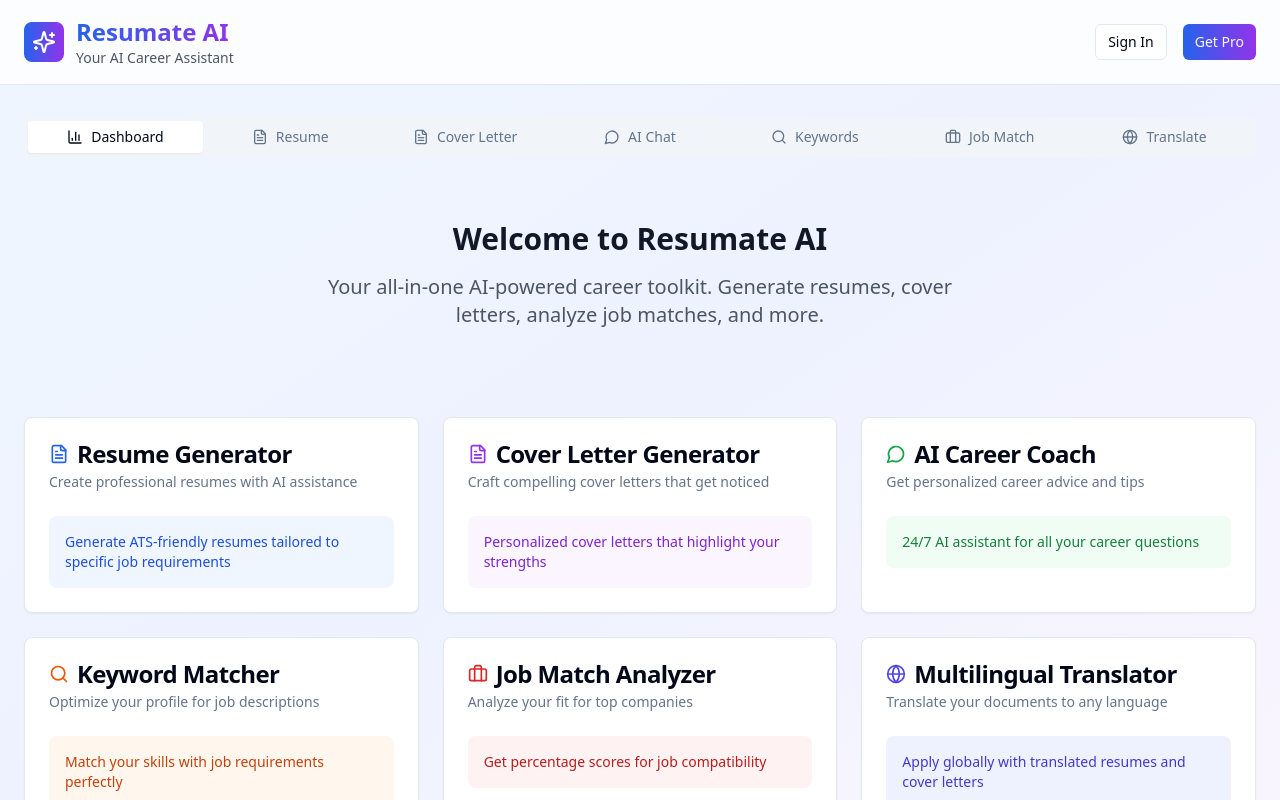
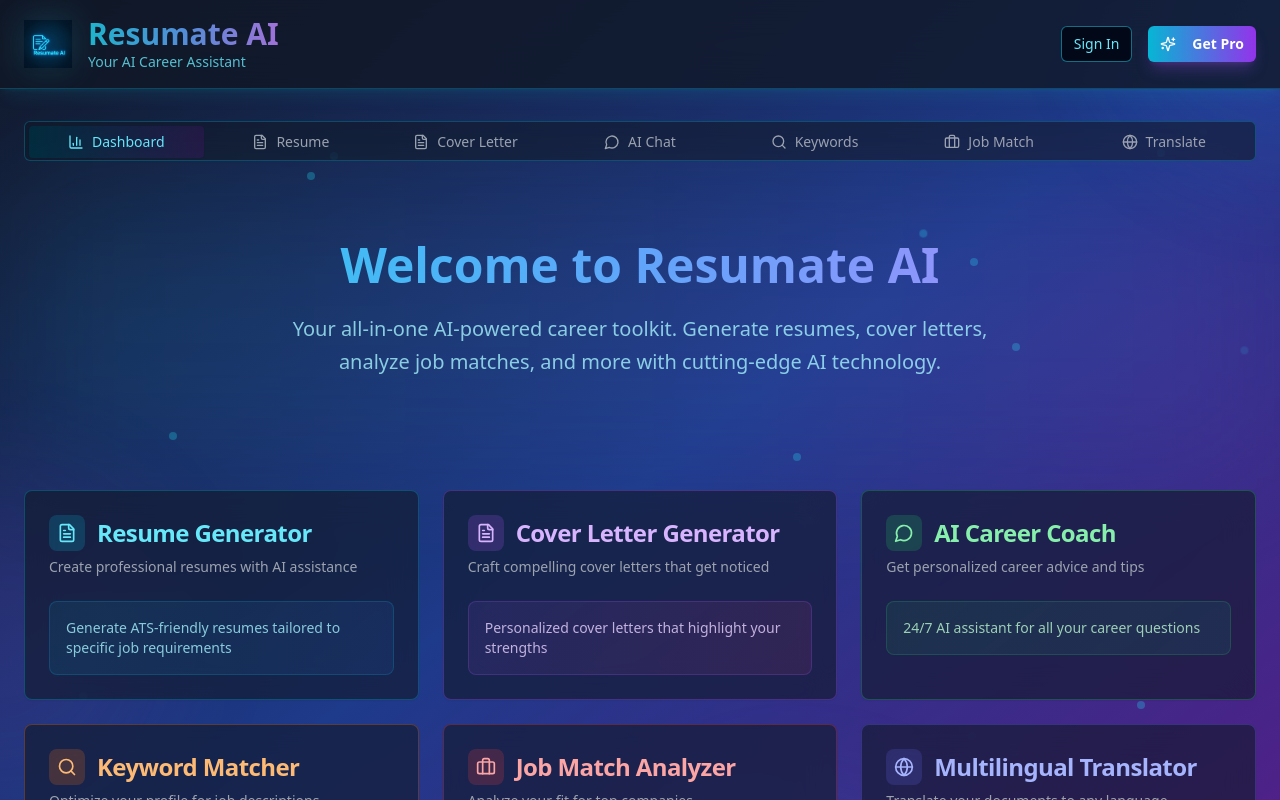
Before and after one commit to Abhiram03-2009/PathFuse-AI, a React (Vite) app: page / in a window 1280 px wide. Shown: the top 800 px of the page. Built offline with nearby package versions, Linux system fonts and the light colour scheme.

Commit message:
feat: Implement dark theme and animations
This commit introduces a dark theme with neon blue and purple colors, along with cool animations. It also sets up the project to utilize a user-uploaded logo.

```diff
--- a/src/index.css
+++ b/src/index.css
@@ -1,3 +1,4 @@
+
 @tailwind base;
 @tailwind components;
 @tailwind utilities;
@@ -6,50 +7,43 @@
 
 @layer base {
   :root {
-    --background: 0 0% 100%;
-    --foreground: 222.2 84% 4.9%;
+    --background: 222.2 84% 4.9%;
+    --foreground: 210 40% 98%;
 
-    --card: 0 0% 100%;
-    --card-foreground: 222.2 84% 4.9%;
+    --card: 222.2 84% 4.9%;
+    --card-foreground: 210 40% 98%;
 
-    --popover: 0 0% 100%;
-    --popover-foreground: 222.2 84% 4.9%;
+    --popover: 222.2 84% 4.9%;
+    --popover-foreground: 210 40% 98%;
 
-    --primary: 222.2 47.4% 11.2%;
-    --primary-foreground: 210 40% 98%;
+    --primary: 210 40% 98%;
+    --primary-foreground: 222.2 47.4% 11.2%;
 
-    --secondary: 210 40% 96.1%;
-    --secondary-foreground: 222.2 47.4% 11.2%;
+    --secondary: 217.2 32.6% 17.5%;
+    --secondary-foreground: 210 40% 98%;
 
-    --muted: 210 40% 96.1%;
-    --muted-foreground: 215.4 16.3% 46.9%;
+    --muted: 217.2 32.6% 17.5%;
+    --muted-foreground: 215 20.2% 65.1%;
 
-    --accent: 210 40% 96.1%;
-    --accent-foreground: 222.2 47.4% 11.2%;
+    --accent: 217.2 32.6% 17.5%;
+    --accent-foreground: 210 40% 98%;
 
-    --destructive: 0 84.2% 60.2%;
+    --destructive: 0 62.8% 30.6%;
     --destructive-foreground: 210 40% 98%;
 
-    --border: 214.3 31.8% 91.4%;
-    --input: 214.3 31.8% 91.4%;
-    --ring: 222.2 84% 4.9%;
+    --border: 217.2 32.6% 17.5%;
+    --input: 217.2 32.6% 17.5%;
+    --ring: 212.7 26.8% 83.9%;
 
     --radius: 0.5rem;
 
-    --sidebar-background: 0 0% 98%;
-
-    --sidebar-foreground: 240 5.3% 26.1%;
-
-    --sidebar-primary: 240 5.9% 10%;
-
-    --sidebar-primary-foreground: 0 0% 98%;
-
-    --sidebar-accent: 240 4.8% 95.9%;
-
-    --sidebar-accent-foreground: 240 5.9% 10%;
-
-    --sidebar-border: 220 13% 91%;
-
+    --sidebar-background: 240 5.9% 10%;
+    --sidebar-foreground: 240 4.8% 95.9%;
+    --sidebar-primary: 224.3 76.3% 48%;
+    --sidebar-primary-foreground: 0 0% 100%;
+    --sidebar-accent: 240 3.7% 15.9%;
+    --sidebar-accent-foreground: 240 4.8% 95.9%;
+    --sidebar-border: 240 3.7% 15.9%;
     --sidebar-ring: 217.2 91.2% 59.8%;
   }
 
@@ -101,3 +95,108 @@
     @apply bg-background text-foreground;
   }
 }
+
+/* Custom Cyberpunk Animations */
+@keyframes float {
+  0%, 100% {
+    transform: translateY(0px) translateX(0px);
+    opacity: 0.3;
+  }
+  33% {
+    transform: translateY(-30px) translateX(20px);
+    opacity: 1;
+  }
+  66% {
+    transform: translateY(-10px) translateX(-20px);
+    opacity: 0.6;
+  }
+}
+
+@keyframes glow {
+  0%, 100% {
+    box-shadow: 0 0 5px currentColor, 0 0 10px currentColor, 0 0 15px currentColor;
+  }
+  50% {
+    box-shadow: 0 0 10px currentColor, 0 0 20px currentColor, 0 0 30px currentColor;
+  }
+}
+
+@keyframes neon-flicker {
+  0%, 100% {
+    opacity: 1;
+    text-shadow: 0 0 5px currentColor, 0 0 10px currentColor, 0 0 15px currentColor, 0 0 20px currentColor;
+  }
+  2%, 8%, 10%, 92%, 98% {
+    opacity: 0.8;
+    text-shadow: none;
+  }
+}
+
+@keyframes fade-in {
+  from {
+    opacity: 0;
+    transform: translateY(20px);
+  }
+  to {
+    opacity: 1;
+    transform: translateY(0);
+  }
+}
+
+@keyframes pulse-glow {
+  0%, 100% {
+    box-shadow: 0 0 10px rgba(34, 211, 238, 0.3);
+  }
+  50% {
+    box-shadow: 0 0 20px rgba(34, 211, 238, 0.6), 0 0 30px rgba(34, 211, 238, 0.4);
+  }
+}
+
+.animate-float {
+  animation: float 15s ease-in-out infinite;
+}
+
+.animate-glow {
+  animation: glow 2s ease-in-out infinite alternate;
+}
+
+.animate-neon-flicker {
+  animation: neon-flicker 1.5s ease-in-out infinite alternate;
+}
+
+.animate-fade-in {
+  animation: fade-in 1s ease-out;
+}
+
+.animate-pulse-glow {
+  animation: pulse-glow 2s ease-in-out infinite;
+}
+
+/* Scrollbar Styling */
+::-webkit-scrollbar {
+  width: 8px;
+}
+
+::-webkit-scrollbar-track {
+  background: rgba(17, 24, 39, 0.8);
+}
+
+::-webkit-scrollbar-thumb {
+  background: rgba(34, 211, 238, 0.5);
+  border-radius: 4px;
+}
+
+::-webkit-scrollbar-thumb:hover {
+  background: rgba(34, 211, 238, 0.8);
+}
+
+/* Neon border effects */
+.neon-border {
+  border: 1px solid rgba(34, 211, 238, 0.5);
+  box-shadow: 0 0 10px rgba(34, 211, 238, 0.3);
+}
+
+.neon-border:hover {
+  border-color: rgba(34, 211, 238, 0.8);
+  box-shadow: 0 0 20px rgba(34, 211, 238, 0.5);
+}
--- a/src/pages/Index.tsx
+++ b/src/pages/Index.tsx
@@ -15,27 +15,63 @@ const Index = () => {
   const [activeTab, setActiveTab] = useState('dashboard');
 
   return (
-    <div className="min-h-screen bg-gradient-to-br from-blue-50 via-indigo-50 to-purple-50">
+    <div className="min-h-screen bg-gradient-to-br from-gray-900 via-blue-900 to-purple-900 relative overflow-hidden">
+      {/* Animated Background Elements */}
+      <div className="absolute inset-0 overflow-hidden">
+        <div className="absolute -top-40 -right-40 w-80 h-80 bg-blue-500/20 rounded-full blur-3xl animate-pulse"></div>
+        <div className="absolute top-1/2 -left-40 w-80 h-80 bg-purple-500/20 rounded-full blur-3xl animate-pulse delay-700"></div>
+        <div className="absolute -bottom-40 left-1/2 w-80 h-80 bg-cyan-500/20 rounded-full blur-3xl animate-pulse delay-1000"></div>
+      </div>
+
+      {/* Floating Particles */}
+      <div className="absolute inset-0 pointer-events-none">
+        {[...Array(20)].map((_, i) => (
+          <div
+            key={i}
+            className="absolute w-2 h-2 bg-cyan-400/30 rounded-full animate-float"
+            style={{
+              left: `${Math.random() * 100}%`,
+              top: `${Math.random() * 100}%`,
+              animationDelay: `${Math.random() * 10}s`,
+              animationDuration: `${10 + Math.random() * 20}s`
+            }}
+          />
+        ))}
+      </div>
+
       {/* Header */}
-      <div className="bg-white/80 backdrop-blur-sm border-b sticky top-0 z-10">
+      <div className="bg-gray-900/80 backdrop-blur-xl border-b border-cyan-500/30 sticky top-0 z-20 shadow-lg shadow-cyan-500/10">
         <div className="container mx-auto px-6 py-4">
           <div className="flex items-center justify-between">
-            <div className="flex items-center space-x-3">
-              <div className="w-10 h-10 bg-gradient-to-r from-blue-600 to-purple-600 rounded-lg flex items-center justify-center">
-                <Sparkles className="w-6 h-6 text-white" />
+            <div className="flex items-center space-x-4">
+              <div className="relative group">
+                <img
+                  src="/lovable-uploads/81472227-0dd6-4225-b9a0-2ff50bbe4f1c.png"
+                  alt="Resumate AI Logo"
+                  className="w-12 h-12 object-contain filter drop-shadow-lg group-hover:drop-shadow-2xl transition-all duration-300 group-hover:scale-110"
+                />
+                <div className="absolute inset-0 bg-cyan-400/20 rounded-lg blur-lg group-hover:bg-cyan-400/40 transition-all duration-300"></div>
               </div>
               <div>
-                <h1 className="text-2xl font-bold bg-gradient-to-r from-blue-600 to-purple-600 bg-clip-text text-transparent">
+                <h1 className="text-3xl font-bold bg-gradient-to-r from-cyan-400 via-blue-400 to-purple-400 bg-clip-text text-transparent animate-pulse">
                   Resumate AI
                 </h1>
-                <p className="text-sm text-gray-600">Your AI Career Assistant</p>
+                <p className="text-sm text-cyan-300/80 font-medium">Your AI Career Assistant</p>
               </div>
             </div>
             <div className="flex items-center space-x-4">
-              <Button variant="outline" size="sm">
+              <Button
+                variant="outline"
+                size="sm"
+                className="border-cyan-400/50 text-cyan-300 hover:bg-cyan-400/10 hover:text-cyan-200 hover:border-cyan-300 transition-all duration-300 hover:shadow-lg hover:shadow-cyan-400/25"
+              >
                 Sign In
               </Button>
-              <Button size="sm" className="bg-gradient-to-r from-blue-600 to-purple-600 hover:from-blue-700 hover:to-purple-700">
+              <Button
+                size="sm"
+                className="bg-gradient-to-r from-cyan-500 to-purple-600 hover:from-cyan-400 hover:to-purple-500 text-white font-semibold shadow-lg shadow-purple-500/25 hover:shadow-xl hover:shadow-purple-500/40 transition-all duration-300 hover:scale-105"
+              >
+                <Sparkles className="w-4 h-4 mr-2" />
                 Get Pro
               </Button>
             </div>
@@ -43,158 +79,212 @@ const Index = () => {
         </div>
       </div>
 
-      <div className="container mx-auto px-6 py-8">
+      <div className="container mx-auto px-6 py-8 relative z-10">
         <Tabs value={activeTab} onValueChange={setActiveTab} className="w-full">
-          <TabsList className="grid w-full grid-cols-7 mb-8">
-            <TabsTrigger value="dashboard" className="flex items-center space-x-2">
+          <TabsList className="grid w-full grid-cols-7 mb-8 bg-gray-900/60 border border-cyan-500/30 backdrop-blur-lg">
+            <TabsTrigger
+              value="dashboard"
+              className="flex items-center space-x-2 data-[state=active]:bg-gradient-to-r data-[state=active]:from-cyan-500/20 data-[state=active]:to-purple-500/20 data-[state=active]:text-cyan-300 text-gray-400 hover:text-cyan-400 transition-all duration-300"
+            >
               <BarChart3 className="w-4 h-4" />
               <span className="hidden sm:inline">Dashboard</span>
             </TabsTrigger>
-            <TabsTrigger value="resume" className="flex items-center space-x-2">
+            <TabsTrigger
+              value="resume"
+              className="flex items-center space-x-2 data-[state=active]:bg-gradient-to-r data-[state=active]:from-cyan-500/20 data-[state=active]:to-purple-500/20 data-[state=active]:text-cyan-300 text-gray-400 hover:text-cyan-400 transition-all duration-300"
+            >
               <FileText className="w-4 h-4" />
               <span className="hidden sm:inline">Resume</span>
             </TabsTrigger>
-            <TabsTrigger value="cover-letter" className="flex items-center space-x-2">
+            <TabsTrigger
+              value="cover-letter"
+              className="flex items-center space-x-2 data-[state=active]:bg-gradient-to-r data-[state=active]:from-cyan-500/20 data-[state=active]:to-purple-500/20 data-[state=active]:text-cyan-300 text-gray-400 hover:text-cyan-400 transition-all duration-300"
+            >
               <FileText className="w-4 h-4" />
               <span className="hidden sm:inline">Cover Letter</span>
             </TabsTrigger>
-            <TabsTrigger value="chatbot" className="flex items-center space-x-2">
+            <TabsTrigger
+              value="chatbot"
+              className="flex items-center space-x-2 data-[state=active]:bg-gradient-to-r data-[state=active]:from-cyan-500/20 data-[state=active]:to-purple-500/20 data-[state=active]:text-cyan-300 text-gray-400 hover:text-cyan-400 transition-all duration-300"
+            >
               <MessageCircle className="w-4 h-4" />
               <span className="hidden sm:inline">AI Chat</span>
             </TabsTrigger>
-            <TabsTrigger value="keyword" className="flex items-center space-x-2">
+            <TabsTrigger
+              value="keyword"
+              className="flex items-center space-x-2 data-[state=active]:bg-gradient-to-r data-[state=active]:from-cyan-500/20 data-[state=active]:to-purple-500/20 data-[state=active]:text-cyan-300 text-gray-400 hover:text-cyan-400 transition-all duration-300"
+            >
               <Search className="w-4 h-4" />
               <span className="hidden sm:inline">Keywords</span>
             </TabsTrigger>
-            <TabsTrigger value="analyzer" className="flex items-center space-x-2">
+            <TabsTrigger
+              value="analyzer"
+              className="flex items-center space-x-2 data-[state=active]:bg-gradient-to-r data-[state=active]:from-cyan-500/20 data-[state=active]:to-purple-500/20 data-[state=active]:text-cyan-300 text-gray-400 hover:text-cyan-400 transition-all duration-300"
+            >
               <Briefcase className="w-4 h-4" />
               <span className="hidden sm:inline">Job Match</span>
             </TabsTrigger>
-            <TabsTrigger value="translator" className="flex items-center space-x-2">
+            <TabsTrigger
+              value="translator"
+              className="flex items-center space-x-2 data-[state=active]:bg-gradient-to-r data-[state=active]:from-cyan-500/20 data-[state=active]:to-purple-500/20 data-[state=active]:text-cyan-300 text-gray-400 hover:text-cyan-400 transition-all duration-300"
+            >
               <Globe className="w-4 h-4" />
               <span className="hidden sm:inline">Translate</span>
             </TabsTrigger>
           </TabsList>
 
-          <TabsContent value="dashboard" className="space-y-6">
-            <div className="text-center py-8">
-              <h2 className="text-3xl font-bold text-gray-900 mb-4">
-                Welcome to Resumate AI
-              </h2>
-              <p className="text-xl text-gray-600 mb-8 max-w-2xl mx-auto">
-                Your all-in-one AI-powered career toolkit. Generate resumes, cover letters, analyze job matches, and more.
-              </p>
+          <TabsContent value="dashboard" className="space-y-8">
+            <div className="text-center py-12 relative">
+              <div className="absolute inset-0 bg-gradient-to-r from-cyan-500/10 to-purple-500/10 rounded-3xl blur-3xl"></div>
+              <div className="relative z-10">
+                <h2 className="text-5xl font-bold bg-gradient-to-r from-cyan-400 via-blue-400 to-purple-400 bg-clip-text text-transparent mb-6 animate-fade-in">
+                  Welcome to Resumate AI
+                </h2>
+                <p className="text-xl text-cyan-200/80 mb-8 max-w-3xl mx-auto leading-relaxed">
+                  Your all-in-one AI-powered career toolkit. Generate resumes, cover letters, analyze job matches, and more with cutting-edge AI technology.
+                </p>
+              </div>
             </div>
 
             <div className="grid grid-cols-1 md:grid-cols-2 lg:grid-cols-3 gap-6">
-              <Card className="hover:shadow-lg transition-shadow cursor-pointer" onClick={() => setActiveTab('resume')}>
+              <Card
+                className="bg-gray-900/60 border-cyan-500/30 hover:border-cyan-400/60 backdrop-blur-lg transition-all duration-500 cursor-pointer group hover:scale-105 hover:shadow-xl hover:shadow-cyan-500/25"
+                onClick={() => setActiveTab('resume')}
+              >
                 <CardHeader>
-                  <CardTitle className="flex items-center space-x-2">
-                    <FileText className="w-5 h-5 text-blue-600" />
+                  <CardTitle className="flex items-center space-x-3 text-cyan-300 group-hover:text-cyan-200 transition-colors">
+                    <div className="p-2 bg-cyan-500/20 rounded-lg group-hover:bg-cyan-500/30 transition-colors">
+                      <FileText className="w-5 h-5" />
+                    </div>
                     <span>Resume Generator</span>
                   </CardTitle>
-                  <CardDescription>
+                  <CardDescription className="text-gray-400 group-hover:text-gray-300 transition-colors">
                     Create professional resumes with AI assistance
                   </CardDescription>
                 </CardHeader>
                 <CardContent>
-                  <div className="bg-blue-50 p-4 rounded-lg">
-                    <p className="text-sm text-blue-700">
+                  <div className="bg-gradient-to-r from-cyan-500/10 to-blue-500/10 p-4 rounded-lg border border-cyan-500/20">
+                    <p className="text-sm text-cyan-200/80">
                       Generate ATS-friendly resumes tailored to specific job requirements
                     </p>
                   </div>
                 </CardContent>
               </Card>
 
-              <Card className="hover:shadow-lg transition-shadow cursor-pointer" onClick={() => setActiveTab('cover-letter')}>
+              <Card
+                className="bg-gray-900/60 border-purple-500/30 hover:border-purple-400/60 backdrop-blur-lg transition-all duration-500 cursor-pointer group hover:scale-105 hover:shadow-xl hover:shadow-purple-500/25"
+                onClick={() => setActiveTab('cover-letter')}
+              >
                 <CardHeader>
-                  <CardTitle className="flex items-center space-x-2">
-                    <FileText className="w-5 h-5 text-purple-600" />
+                  <CardTitle className="flex items-center space-x-3 text-purple-300 group-hover:text-purple-200 transition-colors">
+                    <div className="p-2 bg-purple-500/20 rounded-lg group-hover:bg-purple-500/30 transition-colors">
+                      <FileText className="w-5 h-5" />
+                    </div>
                     <span>Cover Letter Generator</span>
                   </CardTitle>
-                  <CardDescription>
+                  <CardDescription className="text-gray-400 group-hover:text-gray-300 transition-colors">
                     Craft compelling cover letters that get noticed
                   </CardDescription>
                 </CardHeader>
                 <CardContent>
-                  <div className="bg-purple-50 p-4 rounded-lg">
-                    <p className="text-sm text-purple-700">
+                  <div className="bg-gradient-to-r from-purple-500/10 to-pink-500/10 p-4 rounded-lg border border-purple-500/20">
+                    <p className="text-sm text-purple-200/80">
                       Personalized cover letters that highlight your strengths
                     </p>
                   </div>
                 </CardContent>
               </Card>
 
-              <Card className="hover:shadow-lg transition-shadow cursor-pointer" onClick={() => setActiveTab('chatbot')}>
+              <Card
+                className="bg-gray-900/60 border-green-500/30 hover:border-green-400/60 backdrop-blur-lg transition-all duration-500 cursor-pointer group hover:scale-105 hover:shadow-xl hover:shadow-green-500/25"
+                onClick={() => setActiveTab('chatbot')}
+              >
                 <CardHeader>
-                  <CardTitle className="flex items-center space-x-2">
-                    <MessageCircle className="w-5 h-5 text-green-600" />
+                  <CardTitle className="flex items-center space-x-3 text-green-300 group-hover:text-green-200 transition-colors">
+                    <div className="p-2 bg-green-500/20 rounded-lg group-hover:bg-green-500/30 transition-colors">
+                      <MessageCircle className="w-5 h-5" />
+                    </div>
                     <span>AI Career Coach</span>
                   </CardTitle>
-                  <CardDescription>
+                  <CardDescription className="text-gray-400 group-hover:text-gray-300 transition-colors">
                     Get personalized career advice and tips
                   </CardDescription>
                 </CardHeader>
                 <CardContent>
-                  <div className="bg-green-50 p-4 rounded-lg">
-                    <p className="text-sm text-green-700">
+                  <div className="bg-gradient-to-r from-green-500/10 to-emerald-500/10 p-4 rounded-lg border border-green-500/20">
+                    <p className="text-sm text-green-200/80">
                       24/7 AI assistant for all your career questions
                     </p>
                   </div>
                 </CardContent>
               </Card>
 
-              <Card className="hover:shadow-lg transition-shadow cursor-pointer" onClick={() => setActiveTab('keyword')}>
+              <Card
+                className="bg-gray-900/60 border-orange-500/30 hover:border-orange-400/60 backdrop-blur-lg transition-all duration-500 cursor-pointer group hover:scale-105 hover:shadow-xl hover:shadow-orange-500/25"
+                onClick={() => setActiveTab('keyword')}
+              >
                 <CardHeader>
-                  <CardTitle className="flex items-center space-x-2">
-                    <Search className="w-5 h-5 text-orange-600" />
+                  <CardTitle className="flex items-center space-x-3 text-orange-300 group-hover:text-orange-200 transition-colors">
+                    <div className="p-2 bg-orange-500/20 rounded-lg group-hover:bg-orange-500/30 transition-colors">
+                      <Search className="w-5 h-5" />
+                    </div>
                     <span>Keyword Matcher</span>
                   </CardTitle>
-                  <CardDescription>
+                  <CardDescription className="text-gray-400 group-hover:text-gray-300 transition-colors">
                     Optimize your profile for job descriptions
                   </CardDescription>
                 </CardHeader>
                 <CardContent>
-                  <div className="bg-orange-50 p-4 rounded-lg">
-                    <p className="text-sm text-orange-700">
+                  <div className="bg-gradient-to-r from-orange-500/10 to-yellow-500/10 p-4 rounded-lg border border-orange-500/20">
+                    <p className="text-sm text-orange-200/80">
                       Match your skills with job requirements perfectly
                     </p>
                   </div>
                 </CardContent>
               </Card>
 
-              <Card className="hover:shadow-lg transition-shadow cursor-pointer" onClick={() => setActiveTab('analyzer')}>
+              <Card
+                className="bg-gray-900/60 border-red-500/30 hover:border-red-400/60 backdrop-blur-lg transition-all duration-500 cursor-pointer group hover:scale-105 hover:shadow-xl hover:shadow-red-500/25"
+                onClick={() => setActiveTab('analyzer')}
+              >
                 <CardHeader>
-                  <CardTitle className="flex items-center space-x-2">
-                    <Briefcase className="w-5 h-5 text-red-600" />
+                  <CardTitle className="flex items-center space-x-3 text-red-300 group-hover:text-red-200 transition-colors">
+                    <div className="p-2 bg-red-500/20 rounded-lg group-hover:bg-red-500/30 transition-colors">
+                      <Briefcase className="w-5 h-5" />
+                    </div>
                     <span>Job Match Analyzer</span>
                   </CardTitle>
-                  <CardDescription>
+                  <CardDescription className="text-gray-400 group-hover:text-gray-300 transition-colors">
                     Analyze your fit for top companies
                   </CardDescription>
                 </CardHeader>
                 <CardContent>
-                  <div className="bg-red-50 p-4 rounded-lg">
-                    <p className="text-sm text-red-700">
+                  <div className="bg-gradient-to-r from-red-500/10 to-rose-500/10 p-4 rounded-lg border border-red-500/20">
+                    <p className="text-sm text-red-200/80">
                       Get percentage scores for job compatibility
                     </p>
                   </div>
                 </CardContent>
               </Card>
 
-              <Card className="hover:shadow-lg transition-shadow cursor-pointer" onClick={() => setActiveTab('translator')}>
+              <Card
+                className="bg-gray-900/60 border-indigo-500/30 hover:border-indigo-400/60 backdrop-blur-lg transition-all duration-500 cursor-pointer group hover:scale-105 hover:shadow-xl hover:shadow-indigo-500/25"
+                onClick={() => setActiveTab('translator')}
+              >
                 <CardHeader>
-                  <CardTitle className="flex items-center space-x-2">
-                    <Globe className="w-5 h-5 text-indigo-600" />
+                  <CardTitle className="flex items-center space-x-3 text-indigo-300 group-hover:text-indigo-200 transition-colors">
+                    <div className="p-2 bg-indigo-500/20 rounded-lg group-hover:bg-indigo-500/30 transition-colors">
+                      <Globe className="w-5 h-5" />
+                    </div>
                     <span>Multilingual Translator</span>
                   </CardTitle>
-                  <CardDescription>
+                  <CardDescription className="text-gray-400 group-hover:text-gray-300 transition-colors">
                     Translate your documents to any language
                   </CardDescription>
                 </CardHeader>
                 <CardContent>
-                  <div className="bg-indigo-50 p-4 rounded-lg">
-                    <p className="text-sm text-indigo-700">
+                  <div className="bg-gradient-to-r from-indigo-500/10 to-violet-500/10 p-4 rounded-lg border border-indigo-500/20">
+                    <p className="text-sm text-indigo-200/80">
                       Apply globally with translated resumes and cover letters
                     </p>
                   </div>
```
Also changed, not shown: public/lovable-uploads/81472227-0dd6-4225-b9a0-2ff50bbe4f1c.png (added).
